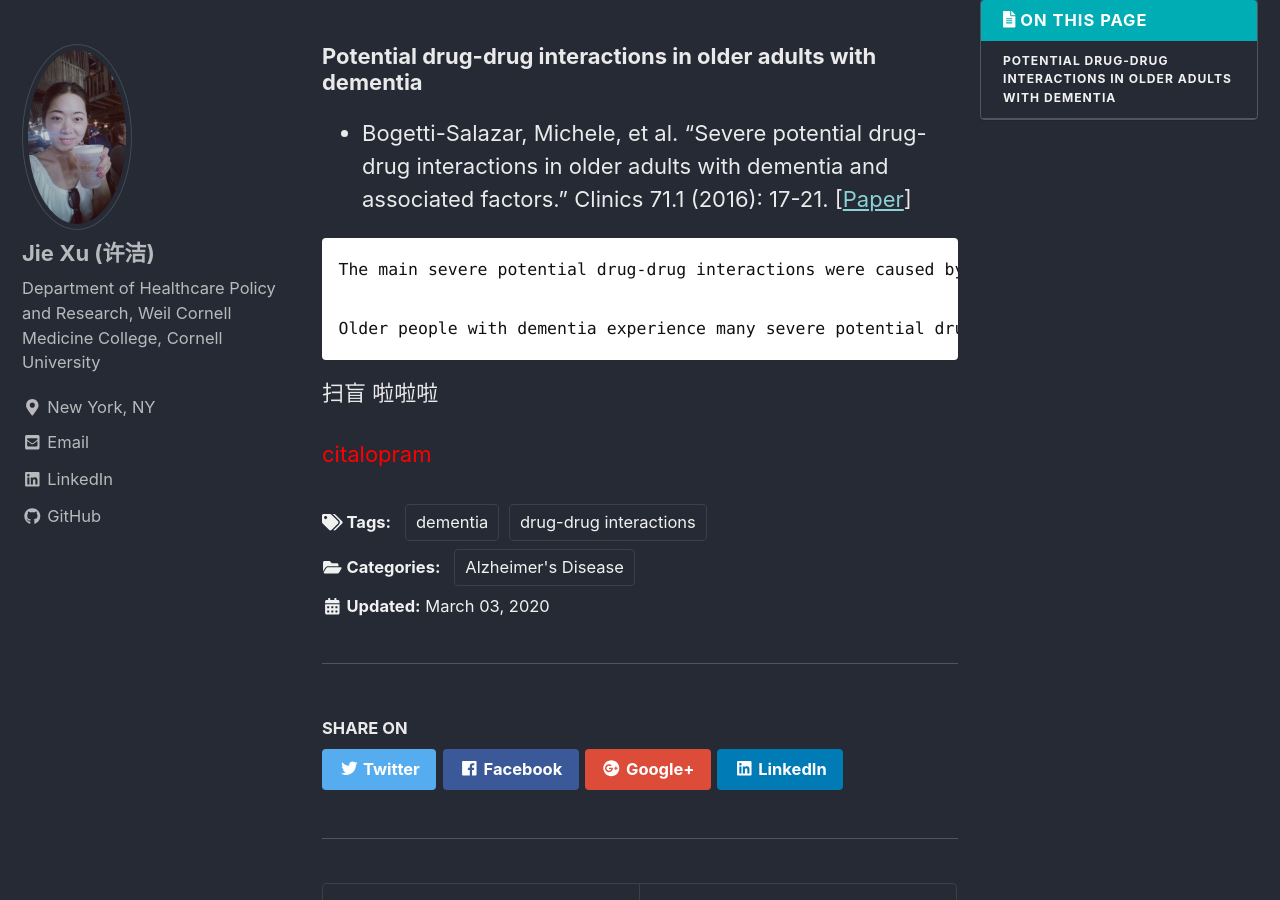
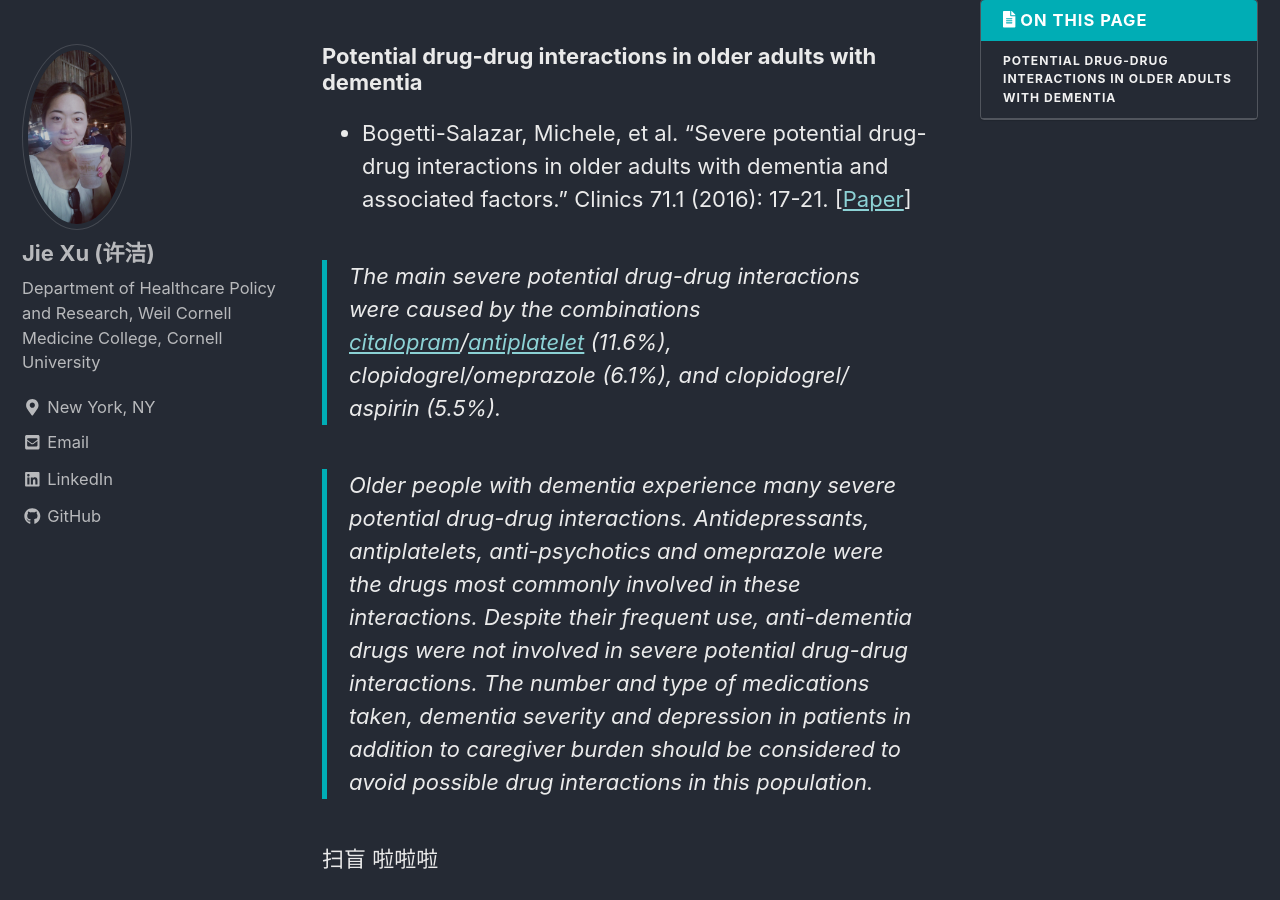
Before and after one commit to jxu1015/jxu1015.github.io, a Jekyll site: the page built from _posts/2020-03-03-AD-Related-Drugs.md, in a window 1280 px wide and 900 px high, scrolled down 235 px. Built offline with Jekyll 4.4.1, drawn with Linux system fonts in a browser that asks for light colours; nearby versions of some CDN libraries.

Commit message:
Update 2020-03-03-AD-Related-Drugs.md

````diff
--- a/_posts/2020-03-03-AD-Related-Drugs.md
+++ b/_posts/2020-03-03-AD-Related-Drugs.md
@@ -12,11 +12,9 @@
 
 * Bogetti-Salazar, Michele, et al. "Severe potential drug-drug interactions in older adults with dementia and associated factors." Clinics 71.1 (2016): 17-21. [[Paper](https://www.ncbi.nlm.nih.gov/pmc/articles/PMC4763155/pdf/cln-71-01-017.pdf)]
 
-```markdown
-The main severe potential drug-drug interactions were caused by the combinations [citalopram](https://www.drugs.com/citalopram.html)/[antiplatelet](https://www.drugs.com/drug-class/antiplatelet-agents.html) (11.6%), clopidogrel/omeprazole (6.1%), and clopidogrel/ aspirin (5.5%).
+> The main severe potential drug-drug interactions were caused by the combinations [citalopram](https://www.drugs.com/citalopram.html)/[antiplatelet](https://www.drugs.com/drug-class/antiplatelet-agents.html) (11.6%), clopidogrel/omeprazole (6.1%), and clopidogrel/ aspirin (5.5%).
 
-Older people with dementia experience many severe potential drug-drug interactions. Antidepressants, antiplatelets, anti-psychotics and omeprazole were the drugs most commonly involved in these interactions. Despite their frequent use, anti-dementia drugs were not involved in severe potential drug-drug interactions. The number and type of medications taken, dementia severity and depression in patients in addition to caregiver burden should be considered to avoid possible drug interactions in this population.
-```
+> Older people with dementia experience many severe potential drug-drug interactions. Antidepressants, antiplatelets, anti-psychotics and omeprazole were the drugs most commonly involved in these interactions. Despite their frequent use, anti-dementia drugs were not involved in severe potential drug-drug interactions. The number and type of medications taken, dementia severity and depression in patients in addition to caregiver burden should be considered to avoid possible drug interactions in this population.
 
 扫盲 啦啦啦
 
````
